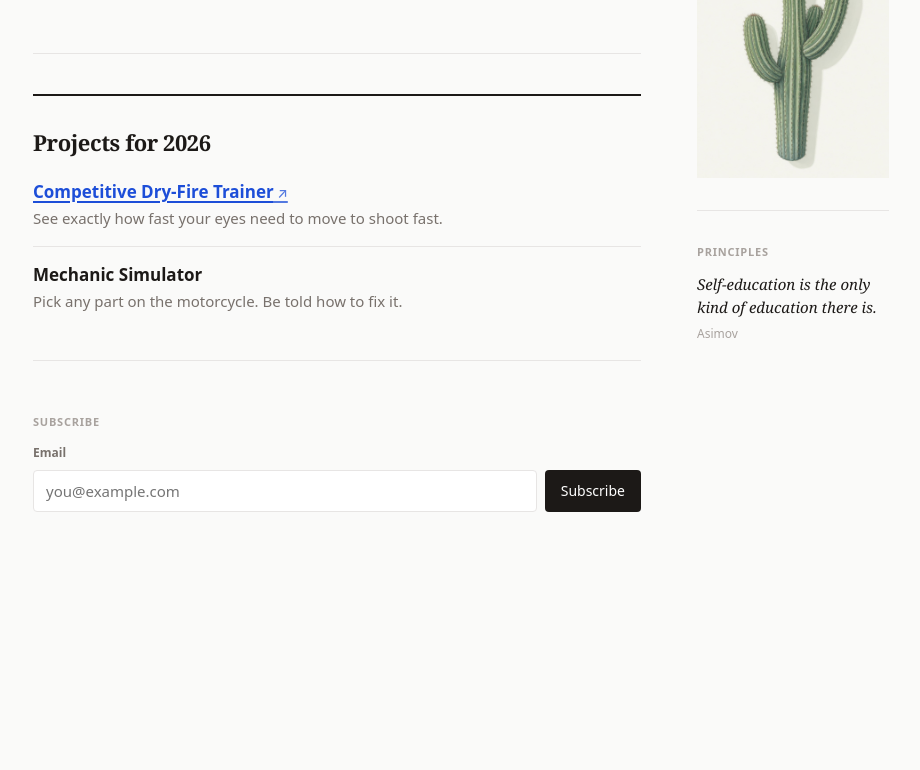
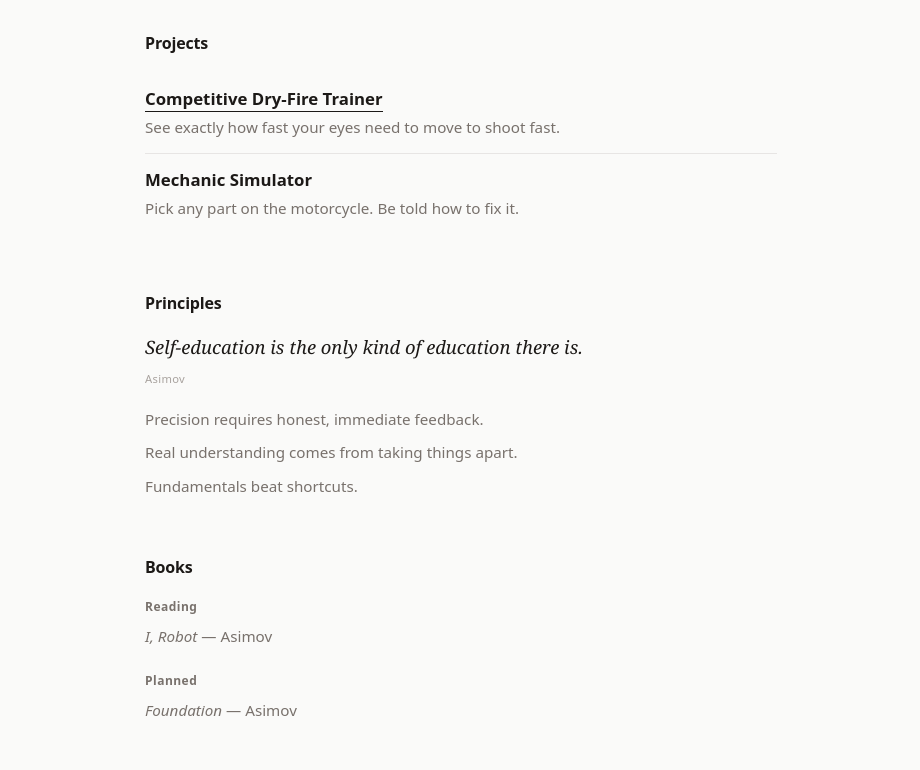
Before and after one commit to practicalbaseline/resume-site, a plain HTML site: page index.html in a window 1280 px wide. Shown: the part 122-892 px from the top of the page, without its empty margins (179-1099 px from the left). Before the commit the page ends 800 px from the top, so only its background shows below. Drawn offline with Linux system fonts and the light colour scheme.

Commit message:
Re-design: aggressively simplistic + visually beautiful (signal, not noise)
- Single-column, generous whitespace, typography-first.
- First (and dominant) content on load: the three pillars in order — Projects (high-level solves), Principles (Asimov lead + 3 concise beliefs), Books (Reading + Planned, using historical Asimov titles).
- Ultra-minimal name only (tiny, low-contrast); zero location, bio, sidebar, cactus, or any personal metadata.
- Heavily pruned CSS (kept only primitives + new focused pillar styles); ~110 lines lighter.
- Light secondary subscribe at end.

Per approved plan.

```diff
--- a/css/style.css
+++ b/css/style.css
@@ -5,79 +5,27 @@
   --faint: #a8a29e;
   --line: #e7e5e4;
   --accent: #1d4ed8;
-  --gap: 2.5rem;
+  --gap: 3.5rem;
 }
 
 * { box-sizing: border-box; }
 
 body {
-  font: 16px/1.65 ui-sans-serif, system-ui, -apple-system, sans-serif;
+  font: 16px/1.7 ui-sans-serif, system-ui, -apple-system, sans-serif;
   color: var(--text);
   background: var(--bg);
-  margin: 0;
-  padding: 2.75rem 0 3.5rem;
+  max-width: 42rem;
+  margin: 0 auto;
+  padding: 5rem 1.25rem 4rem;
 }
 
-.layout {
-  display: flex;
-  align-items: flex-start;
-  justify-content: center;
-  gap: 3.5rem;
-  max-width: 66rem;
-  margin: 0 auto;
-  padding: 0 1.5rem;
-}
-
-.page {
-  flex: 1;
-  min-width: 0;
-  max-width: 38rem;
-}
-
-.sidebar {
-  flex-shrink: 0;
-  width: 12rem;
-  position: sticky;
-  top: 2.75rem;
-}
-
-.cactus img {
-  display: block;
-  width: 100%;
-  height: auto;
-  opacity: 0.92;
-}
-
-.principles {
-  margin-top: 2rem;
-  padding-top: 2rem;
-  border-top: 1px solid var(--line);
-}
-
-@media (max-width: 860px) {
-  .layout { flex-wrap: wrap; }
-
-  .sidebar {
-    width: 100%;
-    position: static;
-    order: 1;
-    display: grid;
-    grid-template-columns: 1fr 1fr;
-    gap: 2rem;
-    margin-top: 1rem;
-  }
-
-  .cactus { display: none; }
-
-  .principles {
-    margin-top: 0;
-    padding-top: 0;
-    border-top: none;
-  }
-}
-
-@media (max-width: 560px) {
-  .sidebar { grid-template-columns: 1fr; }
+/* ultra-minimal name — whisper quiet, never the signal */
+.name {
+  font-size: 0.75rem;
+  font-weight: 500;
+  color: var(--faint);
+  margin: 0 0 3.25rem;
+  letter-spacing: 0.02em;
 }
 
 a {
@@ -87,224 +35,148 @@ a {
 
 a:hover { text-decoration: underline; }
 
-/* header */
-.intro {
-  margin-bottom: var(--gap);
-  padding-bottom: var(--gap);
-  border-bottom: 1px solid var(--line);
-}
-
-.site-title {
-  font-family: ui-serif, Georgia, serif;
-  font-size: 1.75rem;
+/* pillar headings (calm, not tiny uppercase noise) */
+h2 {
+  font-size: 1rem;
   font-weight: 600;
-  letter-spacing: -0.02em;
-  margin: 0 0 0.35rem;
-}
-
-.location {
-  font-size: 0.875rem;
-  color: var(--faint);
+  letter-spacing: -0.01em;
+  color: var(--text);
   margin: 0 0 1rem;
-}
-
-.bio p {
-  color: var(--muted);
-  margin: 0 0 0.65rem;
-}
-
-.bio p:last-child { margin-bottom: 0; }
-
-.bio strong {
-  color: var(--text);
-  font-weight: 600;
-}
-
-/* sections */
-.section { margin-bottom: var(--gap); }
-.section:last-child { margin-bottom: 0; }
-
-h2 {
-  font-size: 0.6875rem;
-  font-weight: 600;
-  text-transform: uppercase;
-  letter-spacing: 0.07em;
-  color: var(--faint);
-  margin: 0 0 0.75rem;
 }
 
 h3 {
   font-size: 0.75rem;
   font-weight: 600;
   color: var(--muted);
-  margin: 0 0 0.4rem;
+  margin: 0 0 0.5rem;
+  letter-spacing: 0.04em;
 }
 
-.lead {
-  color: var(--muted);
-  margin: 0 0 0.75rem;
-}
-
-/* shared item lists (projects + goals) */
-.items {
+/* Projects — primary signal, first and prominent */
+.projects .items {
   margin: 0;
   padding: 0;
   list-style: none;
 }
 
-.items > li {
-  padding: 0.625rem 0;
-  border-top: 1px solid var(--line);
+.projects .items > li {
+  padding: 0.9rem 0;
 }
 
-.items > li:first-child {
-  border-top: none;
-  padding-top: 0;
+.projects .items > li + li {
+  border-top: 1px solid var(--line);
+  padding-top: 0.9rem;
 }
 
-ol.items > li {
-  display: grid;
-  grid-template-columns: 1.5rem 1fr;
-  gap: 0.5rem;
+.projects .item-name {
+  display: block;
+  font-size: 1.05rem;
+  font-weight: 600;
+  line-height: 1.35;
 }
 
-ul.items > li {
-  display: block;
+.projects .item-name a {
+  color: var(--text);
+  text-decoration: none;
+  border-bottom: 1.5px solid currentColor;
+  padding-bottom: 1px;
 }
 
-ul.items .item-name,
-ul.items .item-detail {
-  display: block;
+.projects .item-name a:hover {
+  color: var(--accent);
+  border-bottom-color: var(--accent);
 }
 
-.item-num {
-  font-size: 0.75rem;
-  font-weight: 500;
-  color: var(--faint);
-  padding-top: 0.15rem;
-}
-
-.item-body {
-  display: flex;
-  flex-direction: column;
-  gap: 0.15rem;
-}
-
-.item-name {
-  font-weight: 500;
-  line-height: 1.45;
-}
-
-.item-name a {
-  color: var(--accent);
-  font-weight: 600;
-  text-decoration: underline;
-  text-underline-offset: 3px;
-  text-decoration-thickness: 1.5px;
-}
-
-.item-name a:hover {
-  color: #1e40af;
-  text-decoration-thickness: 2px;
-}
-
-/* projects — primary focus */
-.section-projects {
-  padding: 1.75rem 0 2rem;
-  margin-bottom: calc(var(--gap) + 0.75rem);
-  border-top: 2px solid var(--text);
-  border-bottom: 1px solid var(--line);
-}
-
-.section-projects h2 {
-  font-family: ui-serif, Georgia, serif;
-  font-size: 1.375rem;
-  font-weight: 600;
-  text-transform: none;
-  letter-spacing: -0.02em;
-  color: var(--text);
-  margin: 0 0 1.25rem;
-}
-
-.section-projects .items > li {
-  padding: 1rem 0;
-}
-
-.section-projects .items > li:first-child {
-  padding-top: 0;
-}
-
-.section-projects .item-name {
-  font-size: 1.0625rem;
-  font-weight: 600;
-  line-height: 1.4;
-}
-
-.section-projects .item-name a::after {
-  content: " ↗";
-  font-size: 0.8em;
-  font-weight: 500;
-  opacity: 0.75;
-}
-
-.section-projects .item-detail {
-  font-size: 0.9375rem;
-  margin-top: 0.25rem;
-}
-
-.item-detail {
-  font-size: 0.875rem;
+.projects .item-detail {
+  display: block;
+  margin-top: 0.35rem;
+  font-size: 0.95rem;
   color: var(--muted);
-  line-height: 1.45;
-}
-
-/* quote */
-.quote {
-  margin: 0;
-  font-family: ui-serif, Georgia, serif;
-  font-size: 0.9375rem;
-  font-style: italic;
   line-height: 1.5;
 }
 
-.quote cite {
+/* Principles — beautiful, breathing, signal */
+.principles {
+  margin-top: var(--gap);
+}
+
+.principles .quote {
+  margin: 0 0 1.25rem;
+  font-family: ui-serif, Georgia, serif;
+  font-size: 1.15rem;
+  font-style: italic;
+  line-height: 1.55;
+  color: var(--text);
+}
+
+.principles .quote cite {
   display: block;
-  margin-top: 0.4rem;
+  margin-top: 0.5rem;
   font-family: ui-sans-serif, system-ui, sans-serif;
-  font-size: 0.75rem;
+  font-size: 0.7rem;
   font-style: normal;
   color: var(--faint);
+  letter-spacing: 0.03em;
 }
 
-/* books */
-.books-grid {
-  display: grid;
-  grid-template-columns: 1fr 1fr;
-  gap: 2rem;
+.principles-list {
+  margin: 0;
+  padding: 0;
+  list-style: none;
+  color: var(--muted);
+  font-size: 0.95rem;
+  line-height: 1.6;
 }
 
-@media (max-width: 560px) {
-  .books-grid { grid-template-columns: 1fr; }
+.principles-list li {
+  margin: 0.55rem 0;
 }
 
+/* Books — clean, minimal lists */
+.books {
+  margin-top: var(--gap);
+}
+
+.books-group {
+  margin-bottom: 1.35rem;
+}
+
+.books-group:last-child {
+  margin-bottom: 0;
+}
+
+.books-group .simple-list {
+  margin: 0;
+  padding: 0;
+  list-style: none;
+  color: var(--muted);
+  font-size: 0.95rem;
+  line-height: 1.55;
+}
+
+.books-group .simple-list li {
+  margin: 0.35rem 0;
+}
+
+/* shared simple primitives kept for reuse */
 .simple-list {
   margin: 0;
   padding: 0;
   list-style: none;
 }
 
-.simple-list li {
-  color: var(--muted);
-  line-height: 1.5;
+/* subscribe — deliberately secondary, after the three pillars */
+.subscribe {
+  margin-top: calc(var(--gap) * 1.1);
 }
 
-/* subscribe */
 .subscribe-form label {
   display: block;
-  font-size: 0.75rem;
+  font-size: 0.7rem;
   font-weight: 600;
-  color: var(--muted);
-  margin-bottom: 0.4rem;
+  color: var(--faint);
+  margin-bottom: 0.35rem;
+  letter-spacing: 0.05em;
 }
 
 .subscribe-row {
@@ -316,10 +188,10 @@ ul.items .item-detail {
   flex: 1;
   min-width: 0;
   font: inherit;
-  font-size: 0.9375rem;
-  padding: 0.5rem 0.75rem;
+  font-size: 0.9rem;
+  padding: 0.45rem 0.65rem;
   border: 1px solid var(--line);
-  border-radius: 4px;
+  border-radius: 3px;
   background: #fff;
   color: var(--text);
 }
@@ -332,11 +204,11 @@ ul.items .item-detail {
 
 .subscribe-form input[type="submit"] {
   font: inherit;
-  font-size: 0.875rem;
+  font-size: 0.8rem;
   font-weight: 500;
-  padding: 0.5rem 1rem;
+  padding: 0.45rem 0.9rem;
   border: none;
-  border-radius: 4px;
+  border-radius: 3px;
   background: var(--text);
   color: #fff;
   cursor: pointer;
--- a/index.html
+++ b/index.html
@@ -10,17 +10,12 @@
 </head>
 <body>
 
-<div class="layout">
+  <!-- Ultra-minimal name (whisper-quiet, low-noise; first visible content must be the pillars) -->
+  <h1 class="name">Jakob Gray</h1>
 
-<main class="page">
-
-  <header class="intro">
-    <h1 class="site-title">Jakob Gray</h1>
-    <p class="location">Based in ☀️ Phoenix, Arizona.</p>
-  </header>
-
-  <section class="section section-projects">
-    <h2>Projects for 2026</h2>
+  <!-- 1. Projects (primary / first signal) -->
+  <section class="projects">
+    <h2>Projects</h2>
     <ul class="items">
       <li>
         <span class="item-name"><a href="https://dfsim.vercel.app/">Competitive Dry-Fire Trainer</a></span>
@@ -33,14 +28,51 @@
     </ul>
   </section>
 
-  <section class="section">
-    <h2>Subscribe</h2>
+  <!-- 2. Principles -->
+  <section class="principles">
+    <h2>Principles</h2>
+
+    <!-- Featured (the only historically present one, presented beautifully) -->
+    <blockquote class="quote">
+      Self-education is the only kind of education there is.
+      <cite>Asimov</cite>
+    </blockquote>
+
+    <!-- Supporting concise principles (thematic fit, plural) -->
+    <ul class="principles-list">
+      <li>Precision requires honest, immediate feedback.</li>
+      <li>Real understanding comes from taking things apart.</li>
+      <li>Fundamentals beat shortcuts.</li>
+    </ul>
+  </section>
+
+  <!-- 3. Books (reading + plan to read) -->
+  <section class="books">
+    <h2>Books</h2>
+
+    <div class="books-group">
+      <h3>Reading</h3>
+      <ul class="simple-list">
+        <li><em>I, Robot</em> — Asimov</li>
+      </ul>
+    </div>
+
+    <div class="books-group">
+      <h3>Planned</h3>
+      <ul class="simple-list">
+        <li><em>Foundation</em> — Asimov</li>
+      </ul>
+    </div>
+  </section>
+
+  <!-- Light subscribe (secondary, after the signal; supports blog updates) -->
+  <section class="subscribe">
     <form
       action="https://buttondown.com/api/emails/embed-subscribe/jakeg95"
       method="post"
       class="subscribe-form"
     >
-      <label for="bd-email">Email</label>
+      <label for="bd-email">Updates</label>
       <div class="subscribe-row">
         <input type="email" name="email" id="bd-email" placeholder="you@example.com" required>
         <input type="submit" value="Subscribe">
@@ -48,19 +80,5 @@
     </form>
   </section>
 
-</main>
-
-<aside class="sidebar">
-  <div class="cactus" aria-hidden="true">
-    <img src="images/cactus.jpg" alt="">
-  </div>
-  <section class="principles">
-    <h2>Principles</h2>
-    <p class="quote">Self-education is the only kind of education there is.<cite>Asimov</cite></p>
-  </section>
-</aside>
-
-</div>
-
 </body>
 </html>
```
